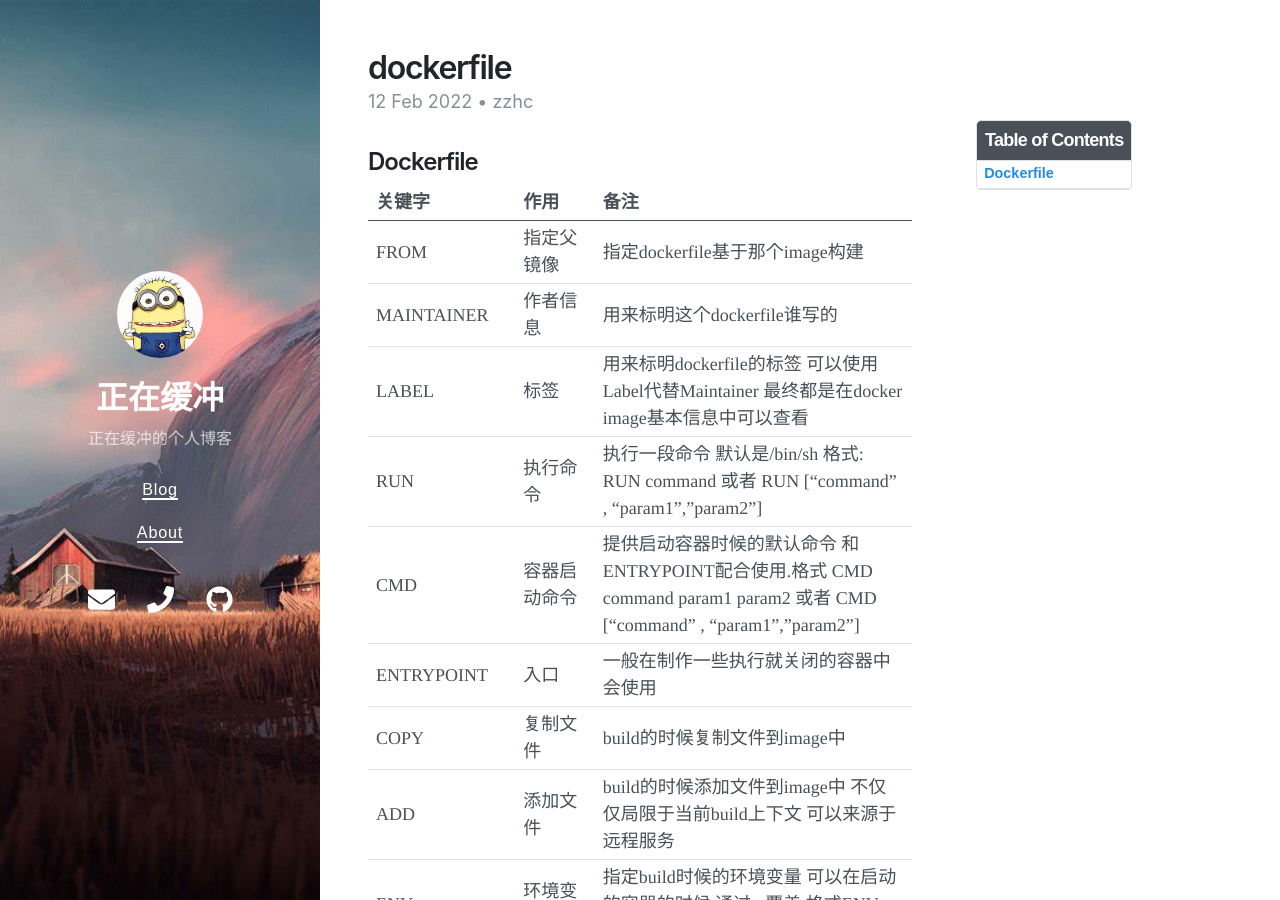
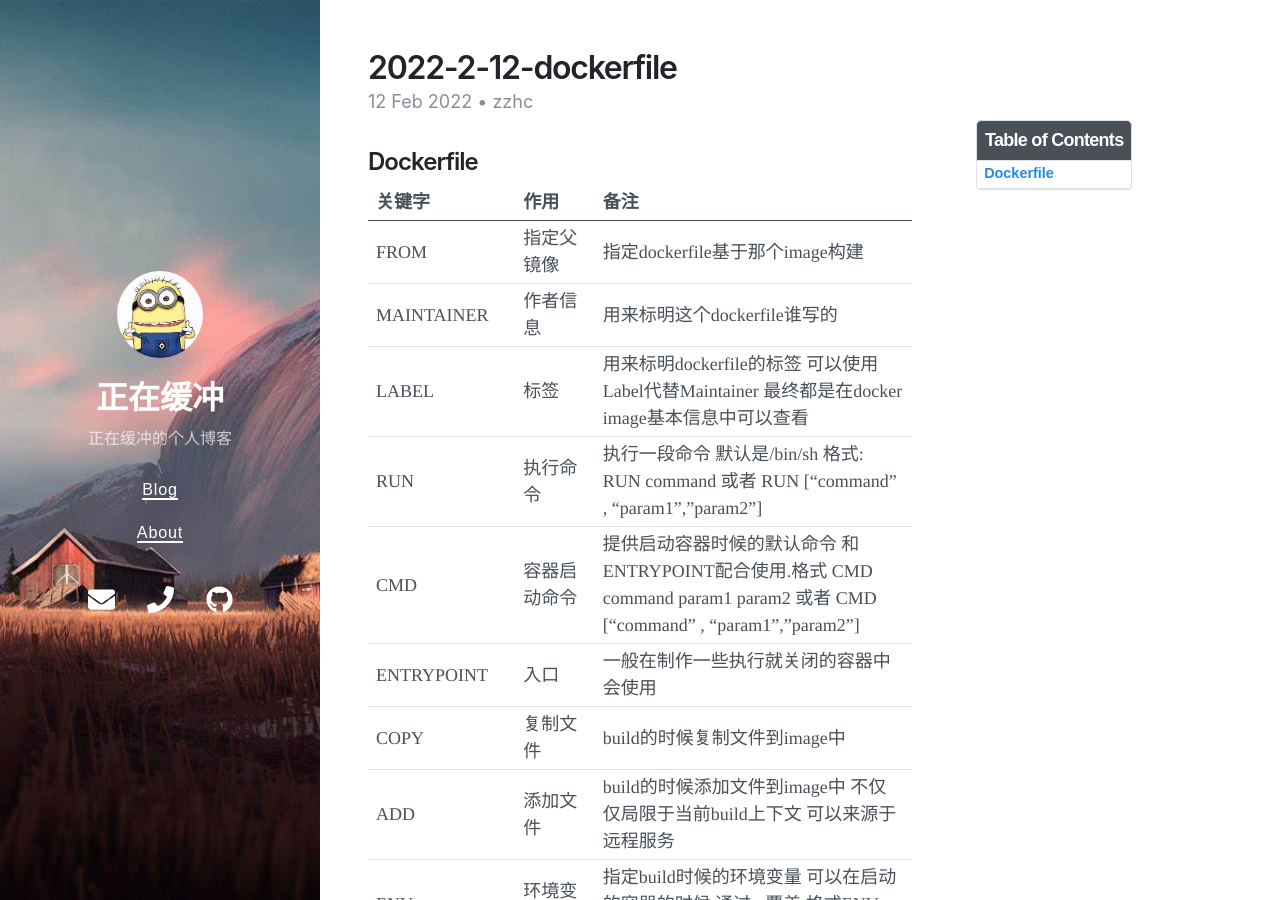
Before and after one commit to Zzhc3321/personal-blog.github.io, a Jekyll site: the page built from _posts/2022-02-12-dockerfile.md, in a window 1280 px wide and 900 px high. Built offline with Jekyll 4.4.1, drawn with Linux system fonts in a browser that asks for light colours; nearby versions of some CDN libraries.

Commit message:
修改文件: _posts/2022-02-12-dockerfile.md

```diff
--- a/_posts/2022-02-12-dockerfile.md
+++ b/_posts/2022-02-12-dockerfile.md
@@ -1,6 +1,6 @@
 ---
 layout: post
-title: dockerfile
+title: 2022-2-12-dockerfile
 tags: [dockerfile,部署]
 category: Backend
 toc: true
```
